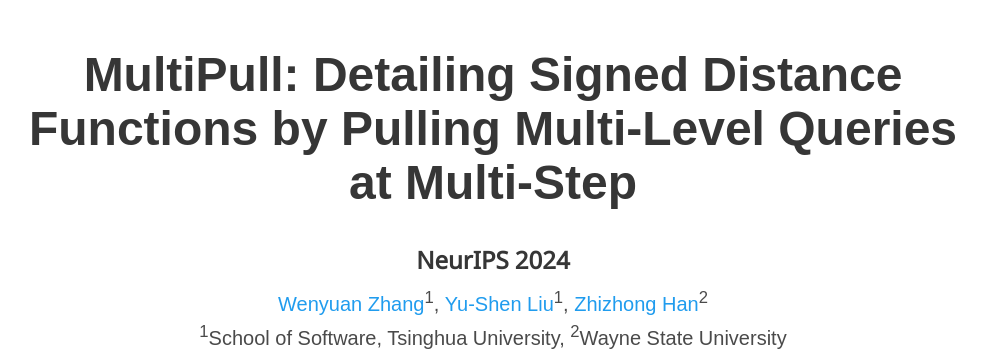
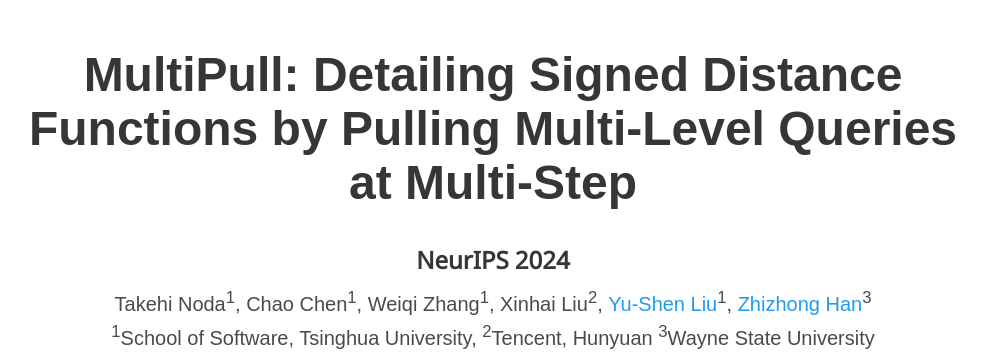
Before and after one commit to takeshie/MultiPull, a plain HTML site: page index.html in a window 1280 px wide. Shown: the top 361 px of the page, without its empty margins (147-1133 px from the left). Drawn offline with nearby package versions, Linux system fonts and the light colour scheme; some icons are missing; a web font is replaced by a local one.

Commit message:
upload title&names

```diff
--- a/index.html
+++ b/index.html
@@ -53,19 +53,29 @@
           </div>
           <div class="is-size-5 publication-authors">
             <span class="author-block">
-              <a href="https://wen-yuan-zhang.github.io/">Wenyuan Zhang</a><sup>1</sup>,
+              Takehi Noda</a><sup>1</sup>,
+            </span>
+            <span class="author-block">
+              Chao Chen</a><sup>1</sup>,
+            </span>
+            <span class="author-block">
+              Weiqi Zhang</a><sup>1</sup>,
+            </span>
+            <span class="author-block">
+              Xinhai Liu</a><sup>2</sup>,
             </span>
             <span class="author-block">
               <a href="https://yushen-liu.github.io/">Yu-Shen Liu</a><sup>1</sup>,
             </span>
             <span class="author-block">
-              <a href="https://h312h.github.io/">Zhizhong Han</a><sup>2</sup>
+              <a href="https://h312h.github.io/">Zhizhong Han</a><sup>3</sup>
             </span>
           </div>
 
           <div class="is-size-5 publication-authors">
             <span class="author-block"><sup>1</sup>School of Software, Tsinghua University,</span>
-            <span class="author-block"><sup>2</sup>Wayne State University</span>
+            <span class="author-block"><sup>2</sup>Tencent, Hunyuan</span>
+            <span class="author-block"><sup>3</sup>Wayne State University</span>
           </div>
 
           <div class="column has-text-centered">
@@ -83,7 +93,7 @@
 
               <!-- Code Link. -->
               <span class="link-block">
-                <a href="https://github.com/wen-yuan-zhang/GS-Pull"
+                <a href="https://github.com/takeshie/MultiPull"
                    class="external-link button is-normal is-rounded is-dark">
                   <span class="icon">
                       <i class="fab fa-github"></i>
```
